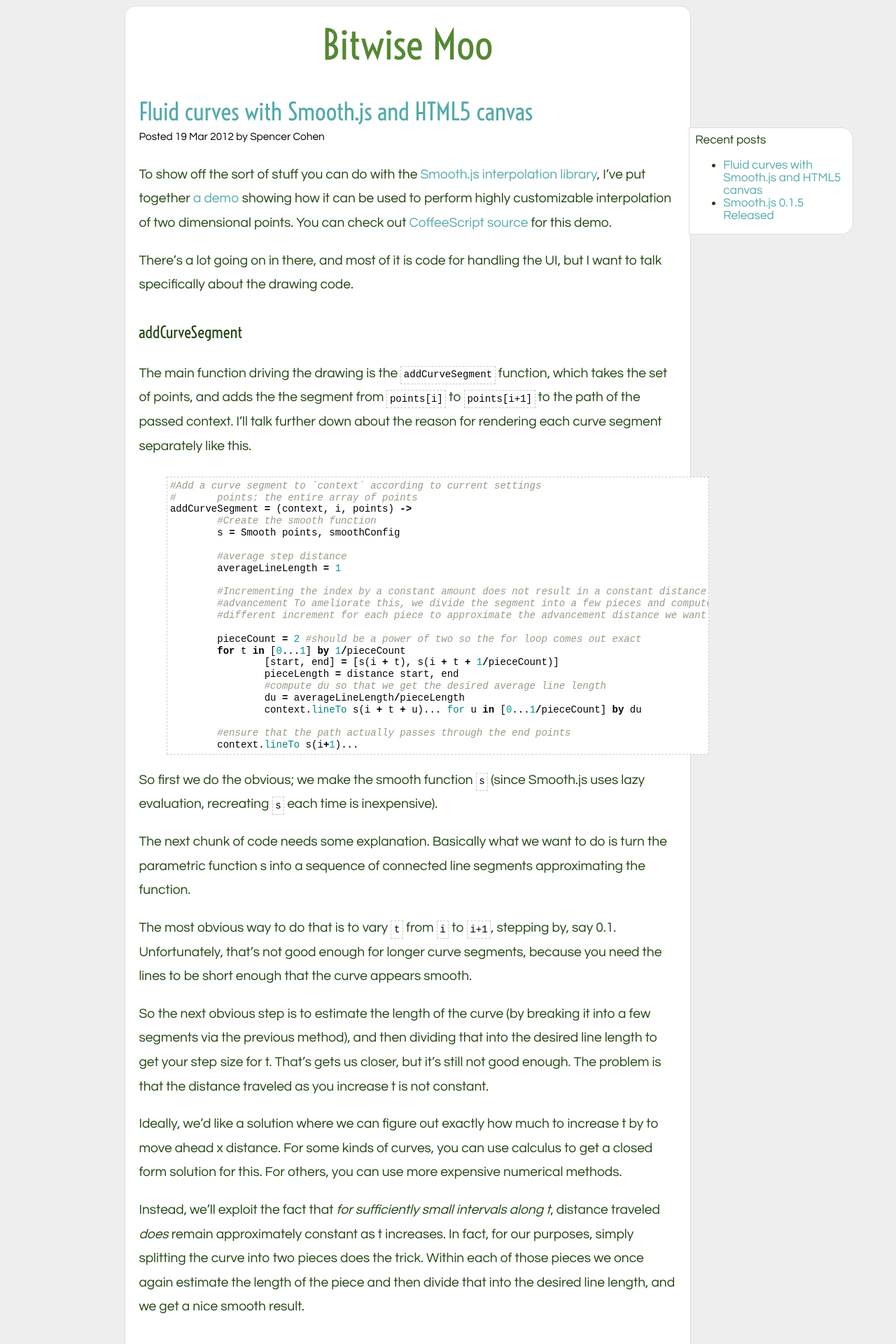
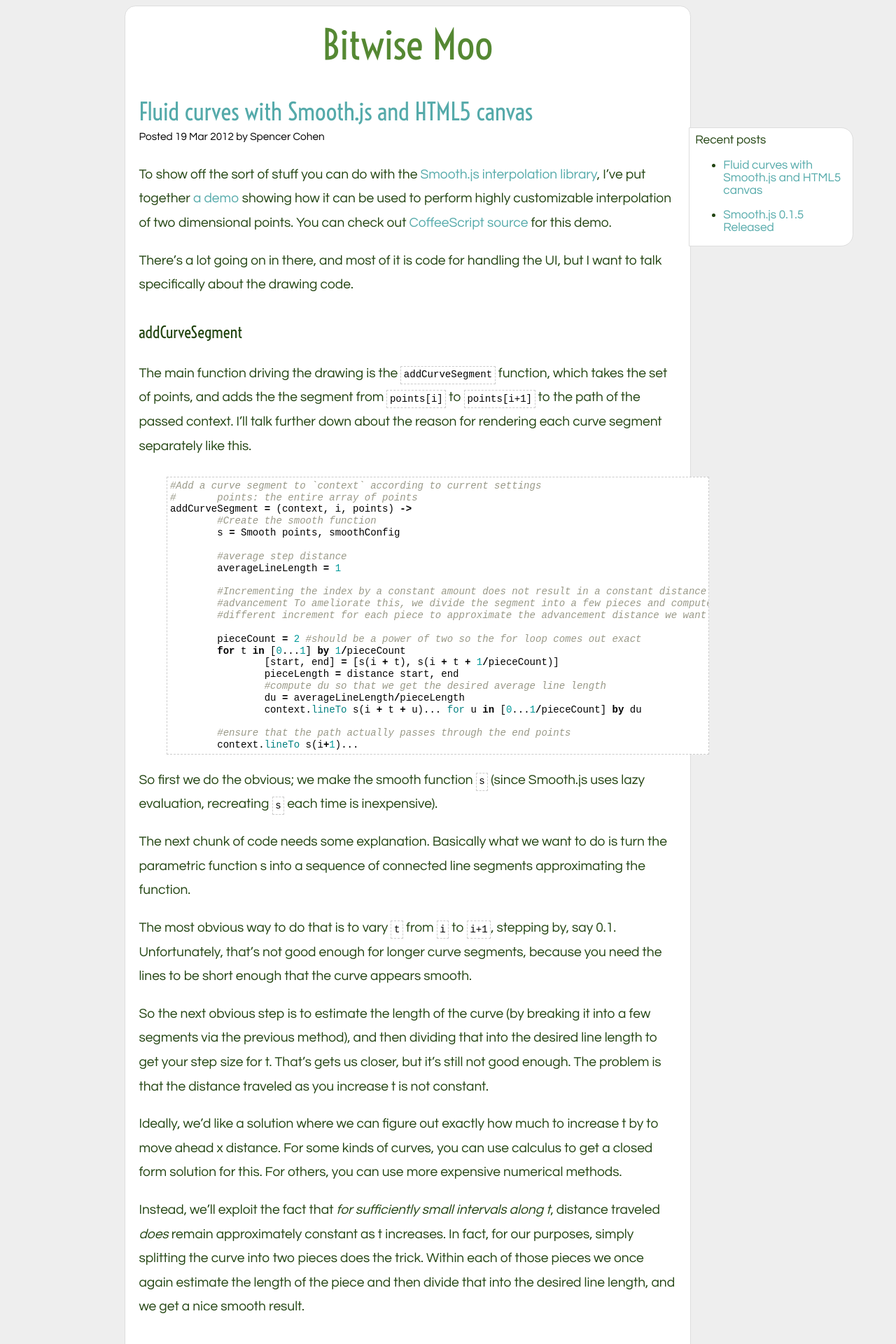
Before and after one commit to osuushi/osuushi.github.com, a Jekyll site: the page built from index.html, in a window 1280 px wide. Shown: the top 1920 px of the page at 70% size. Built offline with Jekyll 4.4.1, drawn with Linux system fonts in a browser that asks for light colours.

Commit message:
Add some spacing to recent posts

```diff
--- a/css/blog.css
+++ b/css/blog.css
@@ -90,6 +90,9 @@ div#posts {
 	padding-top: .5em;
 }
 
+div#posts > ul > li {
+	margin-bottom: 1em;
+}
 
 div.post {
 
```
